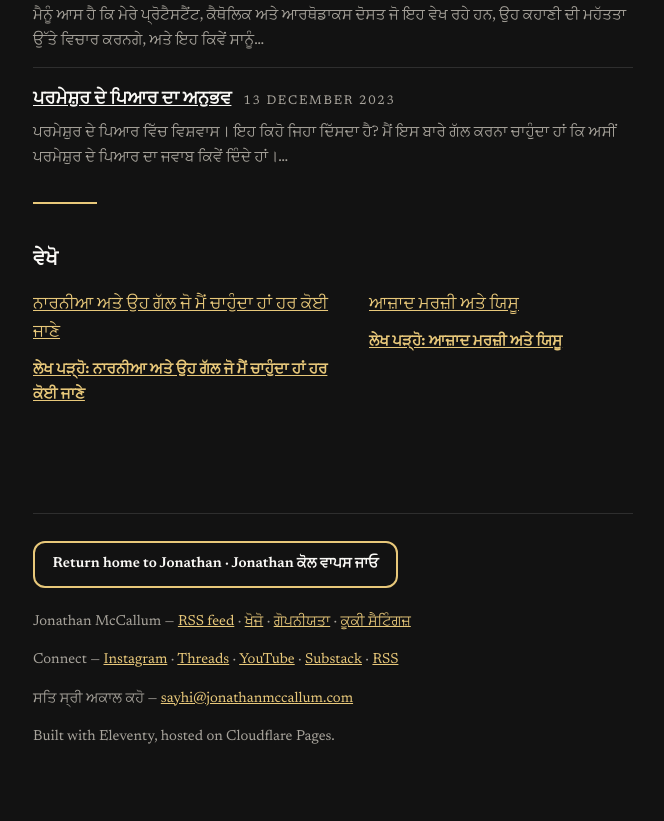
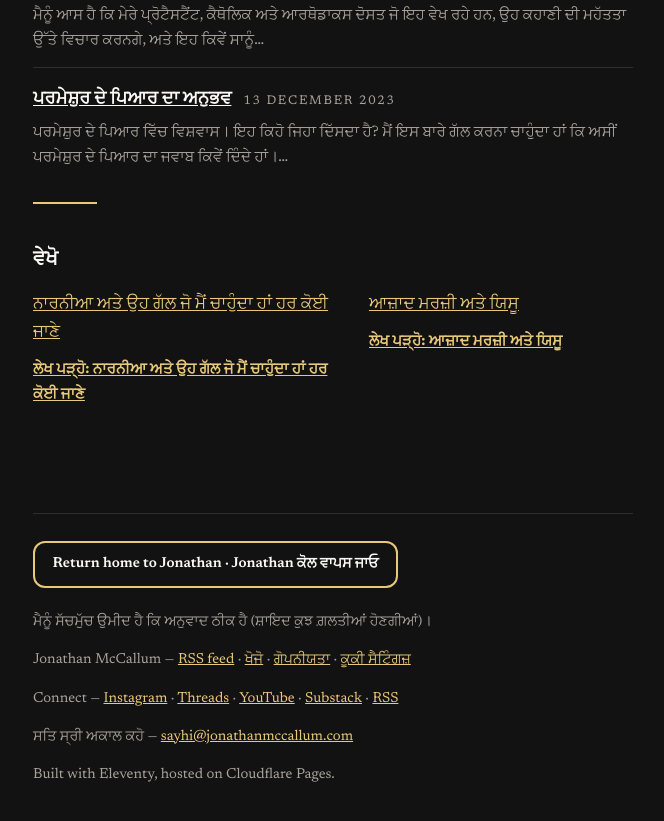
Before and after one commit to streamjonathan/jonathanmccallum-pa, an Eleventy site: page index.njk in a window 1280 px wide. Shown: the part 2122-2943 px from the top of the page, without its empty margins (307-971 px from the left). Built offline with nearby package versions, Linux system fonts and the light colour scheme; Eleventy itself is replaced by a stand-in of ours; files that its build step writes are made by us from their sources; files whose address does not match are found by name.

Commit message:
Add translation disclaimer to footer [pa]

```diff
--- a/_includes/layouts/base.njk
+++ b/_includes/layouts/base.njk
@@ -127,6 +127,7 @@
 </main>
 <footer class="site-footer">
   <p><a class="return-home" href="https://jonathanmccallum.com{{ page.url }}">Return home to Jonathan <span lang="pa">· Jonathan ਕੋਲ ਵਾਪਸ ਜਾਓ</span></a></p>
+  <p class="translation-note">ਮੈਨੂੰ ਸੱਚਮੁੱਚ ਉਮੀਦ ਹੈ ਕਿ ਅਨੁਵਾਦ ਠੀਕ ਹੈ (ਸ਼ਾਇਦ ਕੁਝ ਗ਼ਲਤੀਆਂ ਹੋਣਗੀਆਂ)।</p>
     <p>{{ site.title }} — <a href="/feed/">RSS feed</a> · <a href="/search/">ਖੋਜੋ</a> · <a href="/privacy/">ਗੋਪਨੀਯਤਾ</a> · <a href="#" id="cookie-settings">ਕੂਕੀ ਸੈਟਿੰਗਜ਼</a></p>
   <p>Connect — <a href="https://www.instagram.com/jonamccallum">Instagram</a> · <a href="https://www.threads.com/@jonamccallum">Threads</a> · <a href="https://www.youtube.com/@Jonathanmccallum1">YouTube</a> · <a href="https://jonamccallum.substack.com">Substack</a> · <a href="/feed/">RSS</a></p>
   <p>ਸਤਿ ਸ੍ਰੀ ਅਕਾਲ ਕਹੋ — <a href="#" data-contact-email data-contact-email-text>ਮੈਨੂੰ ਈਮੇਲ ਕਰੋ</a></p>
```
